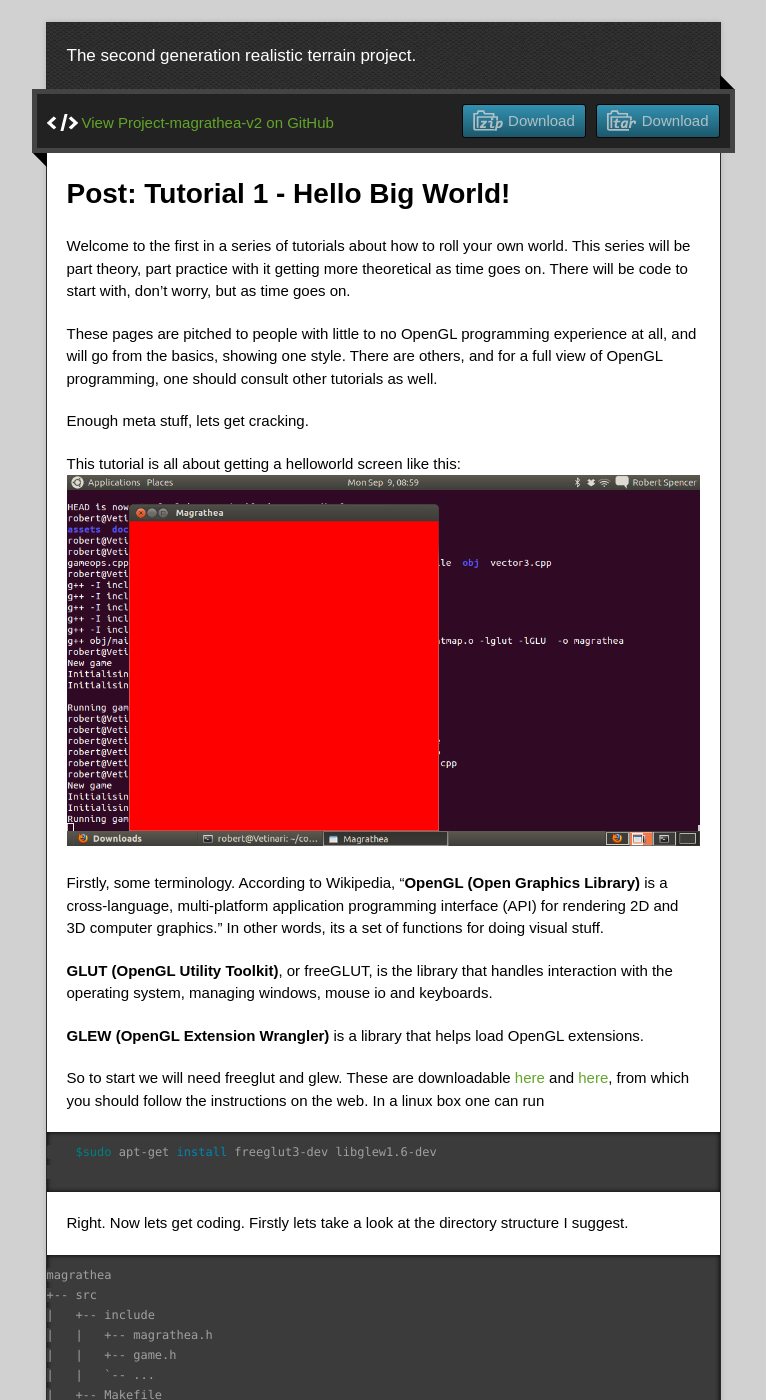
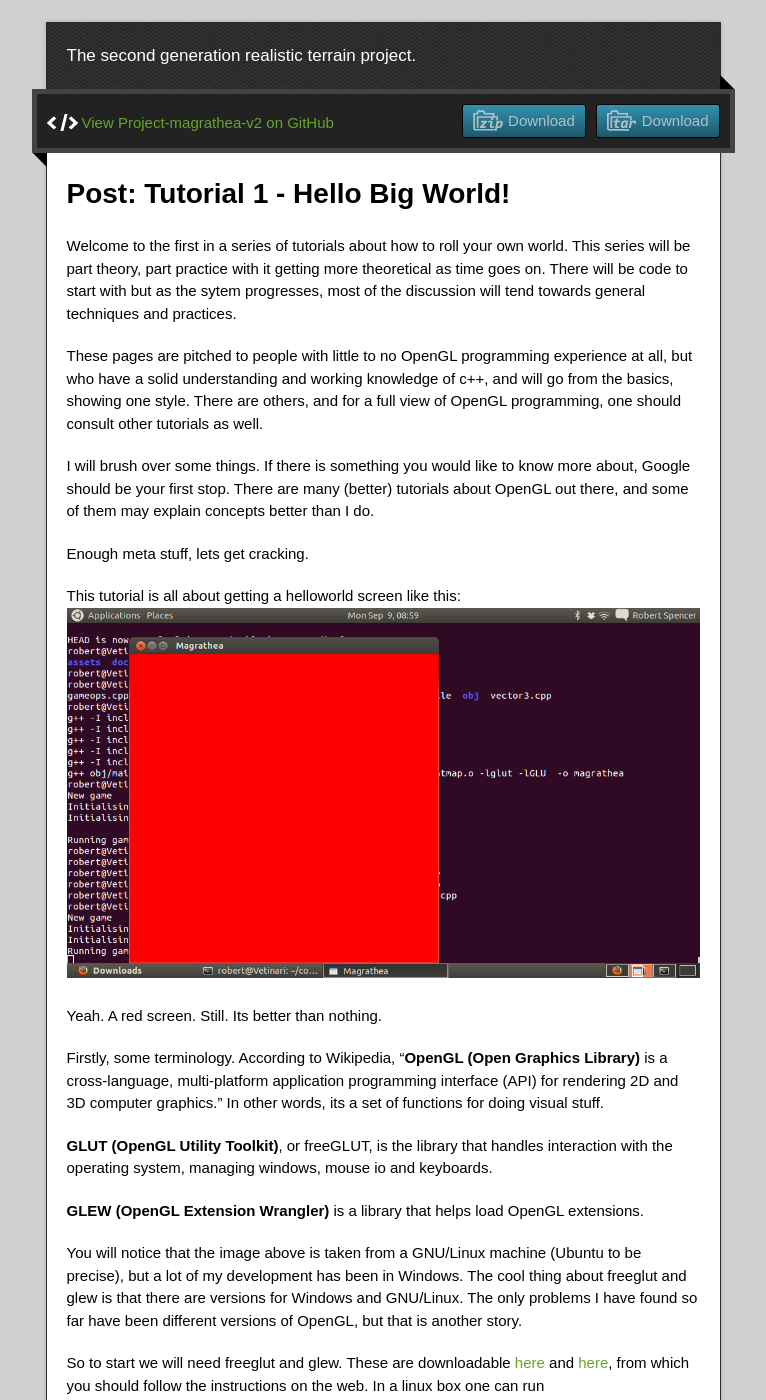
Before and after one commit to rspencer01/Project-Magrathea-V2, a Jekyll site: the page built from _posts/2013-09-09-Tutorial-1.md, in a window 1280 px wide and 1400 px high, scrolled down 198 px. Shown: the whole window, without its empty margins (257-1023 px from the left). Built offline with Jekyll 4.4.1, drawn with Linux system fonts in a browser that asks for light colours; nearby versions of some CDN libraries; Markdown is read by kramdown in place of the engine named in the settings; comment, search, counter and statistics services are not loaded; some of the changed text lies outside the part shown.

Commit message:
Fleshed out first tutorial

```diff
--- a/_posts/2013-09-09-Tutorial-1.md
+++ b/_posts/2013-09-09-Tutorial-1.md
@@ -3,14 +3,18 @@ layout: post
 title: Tutorial 1 - Hello Big World!
 ---
 
-Welcome to the first in a series of tutorials about how to roll your own world.  This series will be part theory, part practice with it getting more theoretical as time goes on.  There _will_ be code to start with, don't worry, but as time goes on.
+Welcome to the first in a series of tutorials about how to roll your own world.  This series will be part theory, part practice with it getting more theoretical as time goes on.  There _will_ be code to start with but as the sytem progresses, most of the discussion will tend towards general techniques and practices.
 
-These pages are pitched to people with little to no OpenGL programming experience at all, and will go from the basics, showing one style.  There are others, and for a full view of OpenGL programming, one should consult other tutorials as well.
+These pages are pitched to people with little to no OpenGL programming experience at all, but who have a solid understanding and working knowledge of c++, and will go from the basics, showing one style.  There are others, and for a full view of OpenGL programming, one should consult other tutorials as well.
+
+I will brush over some things.  If there is something you would like to know more about, Google should be your first stop.  There are many (better) tutorials about OpenGL out there, and some of them may explain concepts better than I do.
 
 Enough meta stuff, lets get cracking.
 
 This tutorial is all about getting a helloworld screen like this:
 ![](http://rspencer01.github.io/Project-Magrathea-V2/assets/Screenshot1.png)
+
+Yeah.  A red screen.  Still.  Its better than nothing.
 
 Firstly, some terminology.  According to Wikipedia, _"**OpenGL (Open Graphics Library)** is a cross-language, multi-platform application programming interface (API) for rendering 2D and 3D computer graphics."_  In other words, its a set of functions for doing visual stuff.
 
@@ -18,11 +22,12 @@ Firstly, some terminology.  According to Wikipedia, _"**OpenGL (Open Graphics Li
 
 **GLEW (OpenGL Extension Wrangler)** is a library that helps load OpenGL extensions.
 
+You will notice that the image above is taken from a GNU/Linux machine (Ubuntu to be precise), but a lot of my development has been in Windows.  The cool thing about freeglut and glew is that there are versions for Windows and GNU/Linux.  The only problems I have found so far have been different versions of OpenGL, but that is another story.
+
 So to start we will need freeglut and glew.  These are downloadable [here][1] and [here][2], from which you should follow the instructions on the web.  In a linux box one can run
 
     {% highlight bash %}
-    $sudo apt-get install freeglut3-dev libglew1.6-dev
-    {% endhighlight %}
+    $sudo apt-get install freeglut3-dev libglew1.6-dev    {% endhighlight %}
 
 Right.  Now lets get coding.  Firstly lets take a look at the directory structure I suggest.
 
@@ -39,7 +44,9 @@ Right.  Now lets get coding.  Firstly lets take a look at the directory structur
     +-- .gitignore
     `-- README.md
 
-If you are unfamiliar with makefiles, I suggest you go and look them up.  They are very useful.  Ours is simple.
+All the header files are stored in `src/include`, and all the source is stored in `src`.  The items in the root file are there for github and documentation.
+
+If you are unfamiliar with makefiles, I suggest you go and [look them up][3].  They are very useful.  Ours is simple.
 
     {% highlight make linenos%}
     # The g++ compiler.
@@ -72,7 +79,9 @@ If you are unfamiliar with makefiles, I suggest you go and look them up.  They a
 
 Also note the .gitignore.  Once again, if you are unfamiliar with git, I suggest you go and read up a bit about it.  It is not a requirement, but it does make things nice.
 
-Now, lets define a class `Game` in `include/game.h`.  It will have a constructor and a function called `run` that takes no arguments.  Our `main.cpp` will hold the entry to the program, `main` (doh), and will look as follows
+Now, lets define a class `Game` in `include/game.h`.  It will have a constructor and a function called `run` that takes no arguments.  Both of these should be public.
+
+Our `main.cpp` will hold the entry to the program, `main(int,char**)` (doh), and will look as follows:
 
     {% highlight cpp linenos%}
     int main(int argc, char** argv)
@@ -81,6 +90,8 @@ Now, lets define a class `Game` in `include/game.h`.  It will have a constructor
         mainGame.run();
         return 0;
     }{% endhighlight %}
+
+We construct a game and run it. Reason for this is that later on we might want to do other things with the game apart from running it, so this would be the place to do that.  All functions related to the actual display etc are stored in `Game`.
 
 In `game.cpp`, we will create the game as follows.  Note that `glutInit` expects the program arguments and argument count.  Here we fabricate some, because passing them to the `Game` constructor is unneccessary at this point.
 
@@ -113,7 +124,7 @@ But what is this `currentGame` and `displayCurrentGame`?  Well, when GLUT wants
       currentGame->display();
     }{% endhighlight %}
 
-All great, right?  Not quite.  We don't know what `display()` does.  That is easy.  Declare display as a public function of Game, and define
+All great, right?  Not quite.  We still don't know what `Game::display()` does.  That is easy.  Declare display as a public function of Game, and define
 
     {% highlight cpp linenos%}
     void Game::display()
@@ -123,7 +134,7 @@ All great, right?  Not quite.  We don't know what `display()` does.  That is eas
       glutSwapBuffers();
     }{% endhighlight %}
 
-The first line resets the buffer (more on this in later tutorials), the second makes the screen red, and the third actually puts it to the screen.
+The first line resets the buffer (more on this in later tutorials), the second makes the screen red, and the third actually puts it to the screen.  (If you are a first time OpenGL programmer, stop here.  Go look at some other tutorials, for a more complete Helloworld example.)
 
 Finally the run function is really simple.  Glut has a main loop (from which it calls the `display` function), and to enter it, we simply do
 
@@ -133,5 +144,10 @@ Finally the run function is really simple.  Glut has a main loop (from which it
       glutMainLoop();
     }{% endhighlight %}
 
+And that is it!  Compile with `make` and run it.  A red box should appear on your screen and the program should terminate when it is closed.  Great!
+
+Next time: A teapot and a camera.
+
 [1]: http://freeglut.sourceforge.net/
 [2]: http://glew.sourceforge.net/install.html
+[3]: http://mrbook.org/tutorials/make/
```
